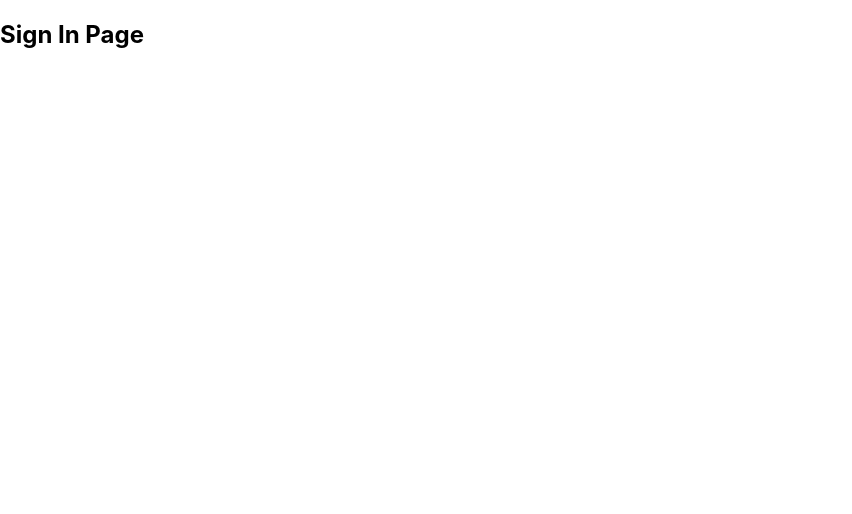
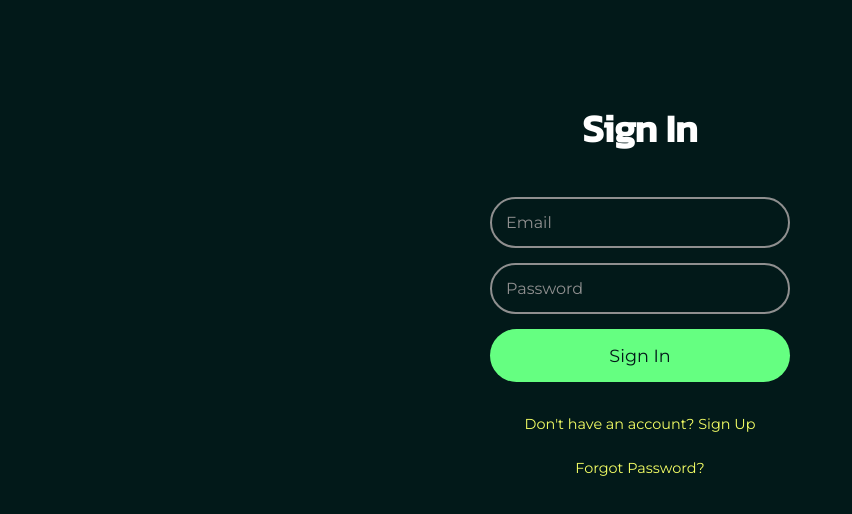
Before and after one commit to ArtemSpr/Hobbly-project, a React (Create React App) app in the folder frontend/frontend-app/: page /signIn in a window 1280 px wide. Shown: the top 514 px of the page, without its empty margins (0-852 px from the left). Built offline with nearby package versions, Linux system fonts and the light colour scheme.

Commit message:
SignIn page was added

```diff
--- a/frontend/frontend-app/src/app.jsx
+++ b/frontend/frontend-app/src/app.jsx
@@ -3,7 +3,7 @@
 import "./app.css";
 import { BrowserRouter as Router, Routes, Route } from "react-router-dom";
 import SignUp from "./pages/singUp/singUp";
-import SingIn from "./pages/singIn";
+import SignIn from "./pages/signIn/SignIn";
 import StartPage from "./pages/startPage";
 
 function App() {
@@ -12,7 +12,7 @@ function App() {
       <Routes>
         <Route path="/" element={<StartPage />} />
         <Route path="/signUp" element={<SignUp />} />
-        <Route path="/signIn" element={<SingIn />} />
+        <Route path="/signIn" element={<SignIn />} />
         <Route path="/skipPassword" element={<div>Skip Password Page</div>} />
         <Route path="/user-form" element={<div>User Form Page</div>} />
         <Route
--- /dev/null
+++ b/frontend/frontend-app/src/pages/signIn/SignIn.jsx
@@ -0,0 +1,55 @@
+import "./signIn.css";
+import { useState } from "react";
+import { Link, useNavigate } from "react-router-dom";
+
+const SignIn = () => {
+  const [formData, setFormData] = useState({ email: "", password: "" });
+  const navigate = useNavigate();
+
+  const handleChange = (e) => {
+    setFormData((prev) => ({
+      ...prev,
+      [e.target.name]: e.target.value,
+    }));
+  };
+
+  const handleSubmit = (e) => {
+    e.preventDefault();
+    console.log("Sign In Data:", formData);
+
+    navigate("/home");
+  };
+
+  return (
+    <div className="sign-in-container">
+      <h2>Sign In</h2>
+      <form onSubmit={handleSubmit} className="sign-in-form">
+        <input
+          type="email"
+          name="email"
+          placeholder="Email"
+          value={formData.email}
+          onChange={handleChange}
+          required
+        />
+        <input
+          type="password"
+          name="password"
+          placeholder="Password"
+          value={formData.password}
+          onChange={handleChange}
+          required
+        />
+        <button type="submit">Sign In</button>
+      </form>
+
+      <div className="sign-in-links">
+        <Link to="/signup">Don't have an account? Sign Up</Link>
+        <br />
+        <Link to="/forgot-password">Forgot Password?</Link>
+      </div>
+    </div>
+  );
+};
+
+export default SignIn;
--- /dev/null
+++ b/frontend/frontend-app/src/pages/signIn/signIn.css
@@ -0,0 +1,91 @@
+*, *::before, *::after {
+  box-sizing: border-box;
+}
+
+
+@import url('https://fonts.googleapis.com/css2?family=Kanit:wght@500&family=Montserrat&display=swap');
+
+:root {
+    --color-dark-teal: #073b3a;
+    --color-yellow: #f5ff65;
+    --color-green: #65ff81;
+    --color-deep-green: #021919;
+    --color-gray: #8f8f8f;
+    --color-white: #ffffff;
+}
+.sign-in-container {
+    background-color: var(--color-deep-green);
+    min-height: 100vh;
+    display: flex;
+    flex-direction: column;
+    align-items: center;
+    padding: 20px;
+    color: var(--color-white);
+    font-family: 'Montserrat', sans-serif;
+    text-align: center;
+}
+
+.sign-in-container h2{
+    font-size: clamp(1.8rem, 5vw, 2.4rem);
+    font-family: 'Kanit', sans-serif;
+    margin: 80px 0 40px 0;
+    color: var(--color-white);
+}
+
+.sign-in-form {
+    width: 100%;
+    max-width: 300px;
+    display: flex;
+    flex-direction: column; /* corrected from columns */
+    gap: 15px;
+}
+
+.sign-in-form input {
+    width: 100%;
+    padding: 14px;
+    font-size: 1rem;
+    border: 2px solid var(--color-gray);
+    border-radius: 50px;
+    background-color: transparent;
+    color: var(--color-white);
+    outline: none;
+    font-family: 'Montserrat', sans-serif;
+}
+
+.sign-in-form input::placeholder {
+    color: var(--color-gray);
+}
+
+.sign-in-form button {
+    width: 100%;
+    padding: 16px;
+    border: none;
+    border-radius: 50px;
+    background-color: var(--color-green);
+    color: var(--color-deep-green); /* fixed variable name */
+    font-size: 1.1rem;
+    cursor: pointer;
+    transition: background-color 0.2s ease;
+    font-family: 'Montserrat', sans-serif;
+}
+
+.sign-in-form button:hover {
+    background-color: #4de46b;
+}
+
+.sign-in-links {
+    margin-top: 25px;
+    font-size: 0.9rem;
+    color: var(--color-gray);
+}
+
+.sign-in-links a {
+  color: var(--color-yellow);
+  text-decoration: none;
+  display: block;
+  margin-top: 8px;
+}
+
+.sign-in-links a:hover {
+  text-decoration: underline;
+}
--- a/frontend/frontend-app/src/pages/singIn.jsx
+++ /dev/null
@@ -1,9 +0,0 @@
-const SignIn = () => {
-  return (
-    <div>
-      <h2>Sign In Page</h2>
-    </div>
-  );
-};
-
-export default SignIn;
```
Also changed, not shown: 10 other files (tests, documents, lock files or other folders).
